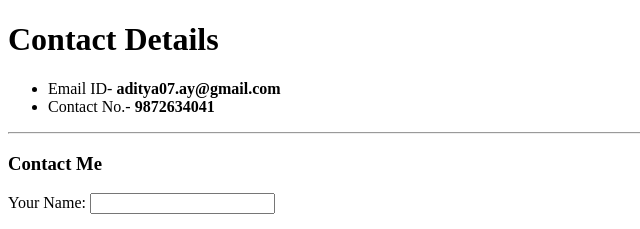
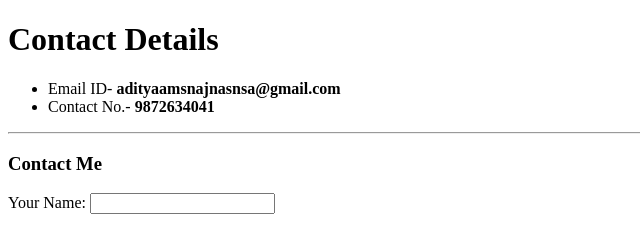
Before and after one commit to adii777/cv, a plain HTML site: page contact me.html in a window 1280 px wide. Shown: the top 229 px of the page, 0-640 px from the left. Drawn offline with Linux system fonts and the light colour scheme.

Commit message:
Update contact me.html

```diff
--- a/contact me.html
+++ b/contact me.html
@@ -7,7 +7,7 @@
   <body>
     <h1>Contact Details</h1>
     <ul>
-      <li>Email ID- <strong>aditya07.ay@gmail.com</strong> </li>
+      <li>Email ID- <strong>adityaamsnajnasnsa@gmail.com</strong> </li>
       <li>Contact No.- <strong>9872634041</strong></li>
     </ul>
     <hr>
```
